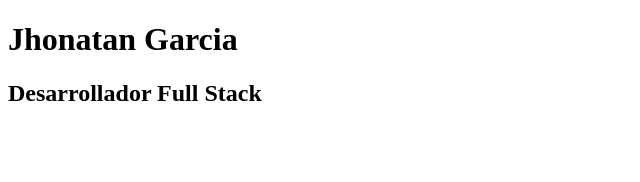
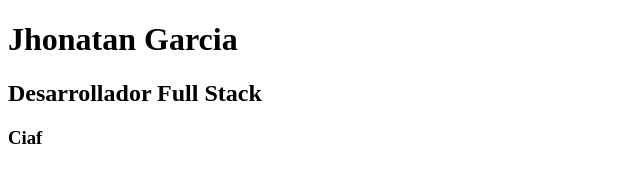
Before and after one commit to jgarcia077/01-intro, a plain HTML site: page index.html in a window 1280 px wide. Shown: the full height of the page, 0-640 px from the left. Drawn offline with Linux system fonts and the light colour scheme.

Commit message:
actualización

```diff
--- a/index.html
+++ b/index.html
@@ -8,5 +8,6 @@
 <body>
     <h1>Jhonatan Garcia</h1>
     <h2>Desarrollador Full Stack</h2>
+    <h3>Ciaf</h3>
 </body>
 </html>
```
